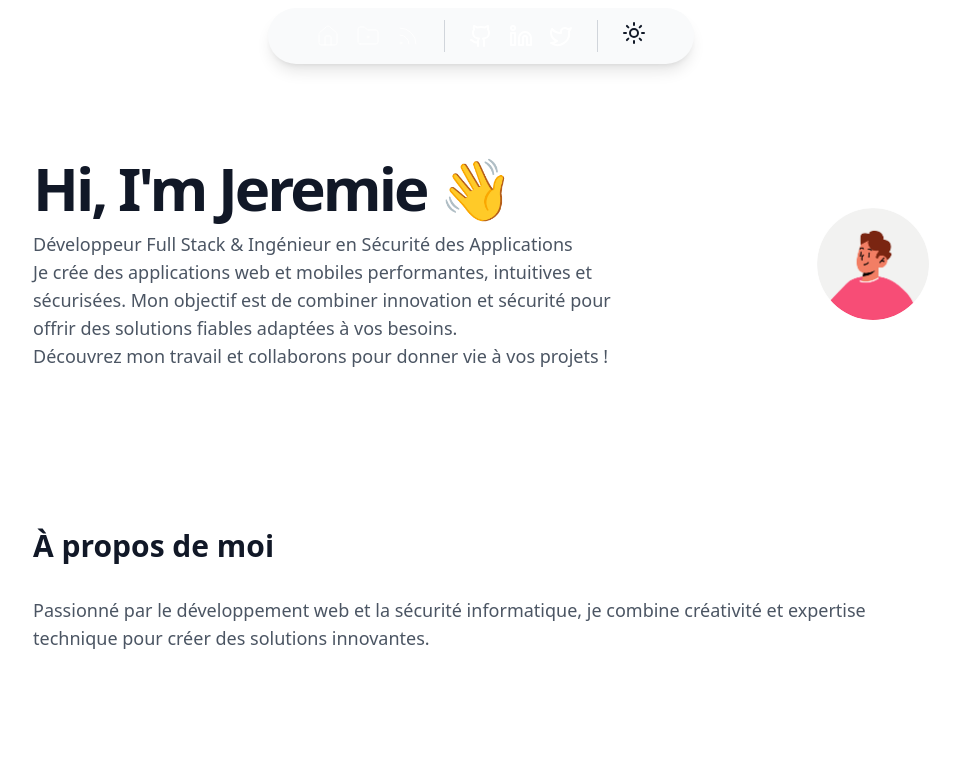
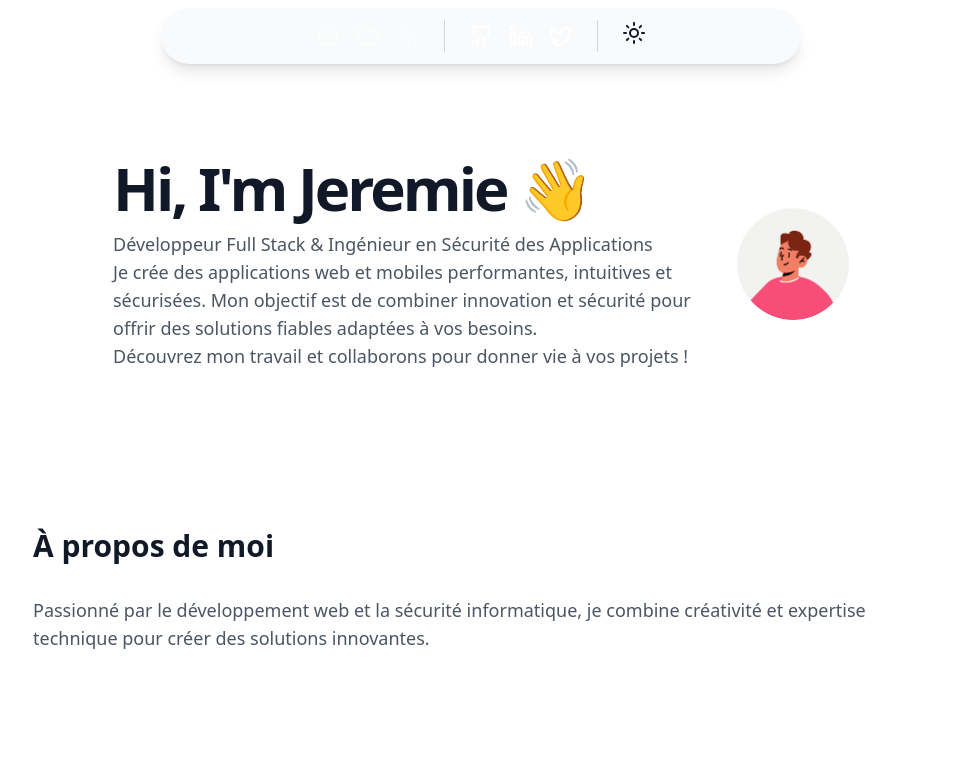
Before and after one commit to Mbringj/Porfolio, a Next.js app: page / in a window 1280 px wide. Shown: the top 784 px of the page, without its empty margins (159-1119 px from the left). Built offline with nearby package versions, Linux system fonts and the light colour scheme.

Commit message:
reorder section

```diff
--- a/app/components/Navbar.tsx
+++ b/app/components/Navbar.tsx
@@ -93,11 +93,11 @@ export default function Navbar() {
   };
 
   return (
-    <nav className="mx-auto w-full content-center flex justify-center items-center border-b md:border-0 bg-white dark:bg-gray-950 mt-2" suppressHydrationWarning>
-      <div className="bg-gray-50 shadow-lg shadow-gray-15 inset-shadow-2xs w-1/2 sm: w-full rounded-full sm:w-1/3 dark:bg-gray-800 flex items-center justify-center mx-auto h-14">
+    <nav className="mx-auto w-full content-center flex justify-center items-center border-b md:border-0 bg-white dark:bg-gray-950 mt-2">
+      <div className="bg-gray-50 shadow-lg shadow-gray-15 inset-shadow-2xs xl:w-1/2 w-full md:w-full sm:w-full rounded-full sm:w-1/3 dark:bg-gray-800 flex items-center justify-center mx-auto h-14">
         { theme === "light" ? menus.light.map((menu) => (
           <div key={menu.title}>
-            <TooltipProvider>
+            <TooltipProvider delayDuration={50}>
               <Tooltip>
                 <TooltipTrigger asChild>
                   <Link href={menu.path}>
@@ -121,7 +121,7 @@ export default function Navbar() {
         )):
         menus.dark.map((menu) => (
           <div key={menu.title}>
-            <TooltipProvider>
+            <TooltipProvider delayDuration={50}>
               <Tooltip>
                 <TooltipTrigger asChild>
                   <Link href={menu.path}>
@@ -145,9 +145,12 @@ export default function Navbar() {
         ))
         }
         <Separator orientation="vertical" className="h-8 mx-4 bg-gray-300 dark:bg-gray-600" />
+
+        { /** le menu avec des tooltips pour indiquer le nom du menu*/}
+
         {theme === "light" ? socialLinks.light.map((social) => (
           <div key={social.title}>
-            <TooltipProvider>
+            <TooltipProvider delayDuration={50}>
               <Tooltip>
                 <TooltipTrigger asChild>
                   <Link href={social.path} target="_blank">
@@ -171,7 +174,8 @@ export default function Navbar() {
         )):
         socialLinks.dark.map((social) => (
           <div key={social.title}>
-            <TooltipProvider>
+            {/** le menu avec des tooltips pour indiquer le nom du menu*/}
+            <TooltipProvider delayDuration={50}>
               <Tooltip>
                 <TooltipTrigger asChild>
                   <Link href={social.path} target="_blank">
@@ -196,7 +200,7 @@ export default function Navbar() {
         }
         <Separator orientation="vertical" className="h-8 mx-4 bg-gray-300 dark:bg-gray-600" />
         <div>
-          <TooltipProvider>
+          <TooltipProvider delayDuration={50}>
             <Tooltip>
               <TooltipTrigger asChild>
                 <button onClick={toggleTheme}>
--- a/app/layouts/Hero.tsx
+++ b/app/layouts/Hero.tsx
@@ -6,7 +6,7 @@ export default function Hero() {
     <>
       <div className="max-w-screen-xl mx-auto px-4 sm:px-6 lg:px-8 min-h-[50vh] flex items-center justify-center">
         <div className="mx-auto w-full max-w-4xl">
-          <div className="flex items-center justify-between gap-6">
+          <div className="flex flex-wrap items-center justify-center gap-6">
             {/* Texte du Hero */}
             <div className="space-y-3">
               <h1 className="text-4xl font-bold tracking-tighter sm:text-5xl xl:text-6xl/none">
```
